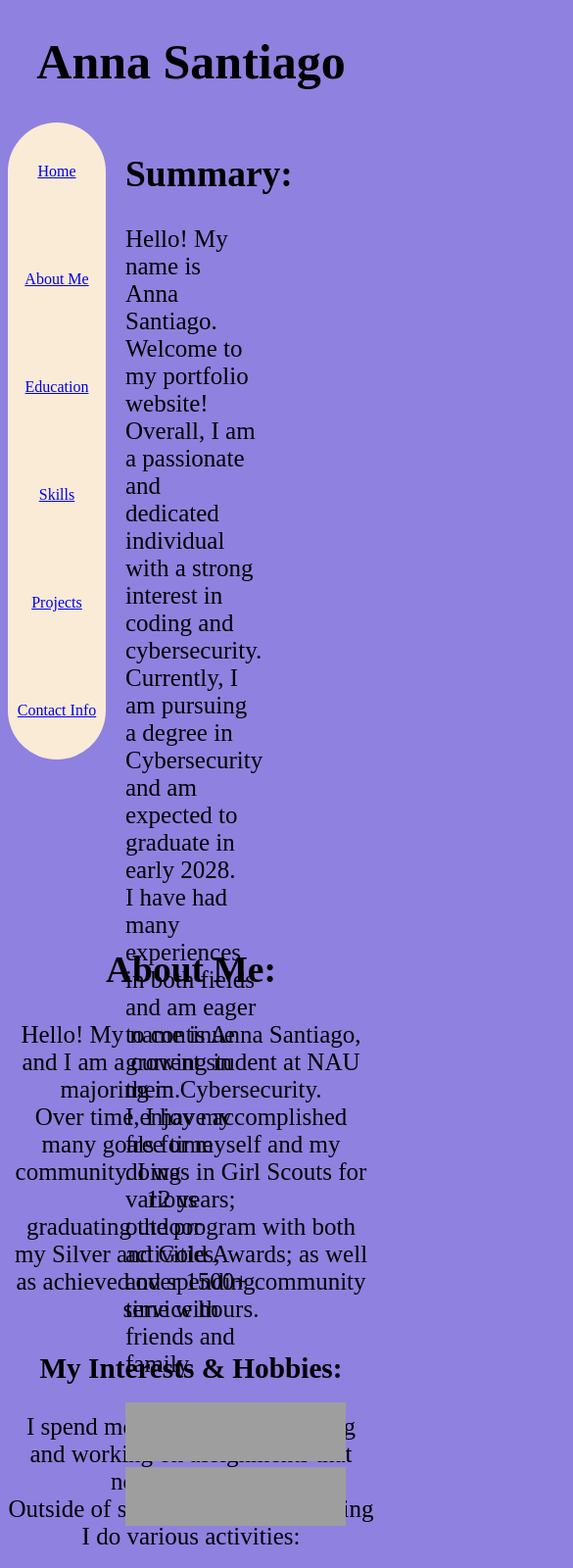
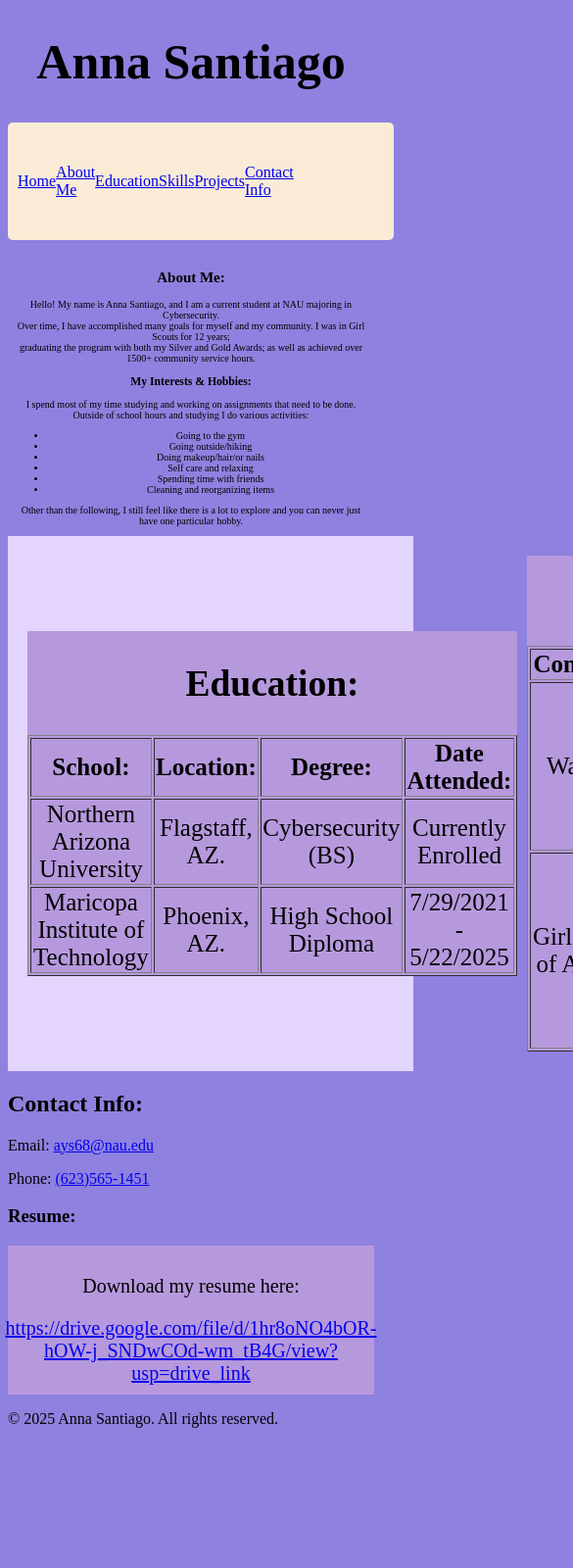
Before and after one commit to ays68-art/cs212, a plain HTML site: page index.html in a window 390 px wide. Shown: the top 1600 px of the page at 98% size, 585 px wide, since content can reach past the window. After the commit the page ends 1481 px from the top, so only its background shows below. Drawn offline with Linux system fonts and the light colour scheme; grey boxes are pictures that could not be loaded.

Commit message:
Add files via upload
assignment #5

```diff
--- a/index.html
+++ b/index.html
@@ -4,13 +4,16 @@
     <meta charset="UTF-8">
     <meta name="viewport" content="width=device-width, initial-scale=1.0">
     <title>Anna Santiago - Portfolio</title>
+    <div class="header">
     <h1 class="h1">Anna Santiago</h1>
+    </div>
+    <meta name="viewport" content="width=device-width, initial-scale=1.0" />
 </head>
 <body>
      <link rel="stylesheet" href="styles.css">
 
      <div class="wrapper">
-     <div class="grid-container">
+     <div class="flex-container">
         <a href="index.html">Home</a>
         <a href="AboutMe.html">About Me</a>
         <a href="Education.html">Education</a>
@@ -40,14 +43,7 @@
     </div>
     </div>
 <br>
-<br>
-<br>
-<br>
-<br>
-<br>
-<br>
-<br>
-<br>
+
 
 
 
--- a/styles.css
+++ b/styles.css
@@ -2,8 +2,11 @@ html{
     background: #8f81df
 }
 .h1{
+  display: flex;
   font-size: 50px;
   text-align: center;
+  justify-content: center;
+  position: relative;
 }
 
 .wrapper{
@@ -12,18 +15,18 @@ html{
   gap: 20px;
 }
 
-.grid-container{
-    display: grid;
-    place-items: center;
-    align-content: space-between;
-    grid-template-columns: 100px;
-    grid-template-rows: 100px;
-    grid-auto-rows: 100px;
-    column-gap: 500px;
-    row-gap: 10px;
-    background-color: antiquewhite;
-    border-radius: 50px;
+.flex-container{
+    display: flex;
+    flex-grow: -1;
+    flex-direction: column;
+    align-items: center;
+    justify-content: space-around;
     width: 100px;
+    height: 1000px;
+    background-color:antiquewhite;
+    border-radius: 20px;
+
+
 }
 
 .side-text{
@@ -111,13 +114,14 @@ html{
 }
 
 .container{
-  display: flex;
-  flex-direction: column;
+  display: grid;
+  position: absolute;
+  grid-template-columns: minmax(500px, 1fr);
   justify-content: center;
-  place-items: center;
-  align-items: center;
+  align-items: space-between;
   text-align: center;
-  width: 500px;
+  width: auto;
+  height: 715px;
   font-size: 25px;
   background-color:rgb(182, 153, 221)
 
@@ -199,3 +203,52 @@ html{
 .fade:hover::after{
   opacity: 0.5;
 }
+@media only screen and (max-width: 600px) {
+  .flex-container{
+    display: flex;
+    width: 100%;
+    height: 100px;
+    justify-content: space-around;
+    flex-direction: row;
+    background-color:antiquewhite;
+    border-radius: 5px;
+    padding: 10px;
+  }
+  .side-text{
+    position: sticky;
+    right: 10px;
+    left: 10px;
+    width: 500px;
+    top: 0;
+    font-size: 10px;
+  }
+   .nauimg{
+    display: block;
+    position: center;
+    right: 5px;
+    left: 5px;
+    top: 60px;
+    width: 40px;
+    height: 10px;
+    border-radius: 100px;
+   }
+    .Homepage-container{
+      font-size: 25px;
+      grid-template-columns: 1fr;
+      grid-template-rows: 1fr;
+      align-items: baseline;
+      text-align: center;
+    }
+    .About-Me{
+      font-size: 10px;
+      align-items: center;
+      text-align: center;
+      width: auto;
+    }
+}
+
+.footer-content{
+  display: flex;
+  position: relative;
+  flex-direction: column;
+}
```
Also changed, not shown: Skills.html (+4 -1 lines).
